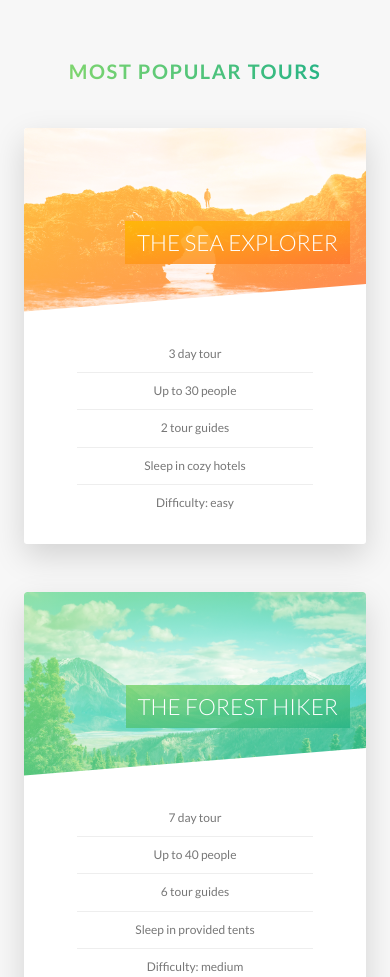
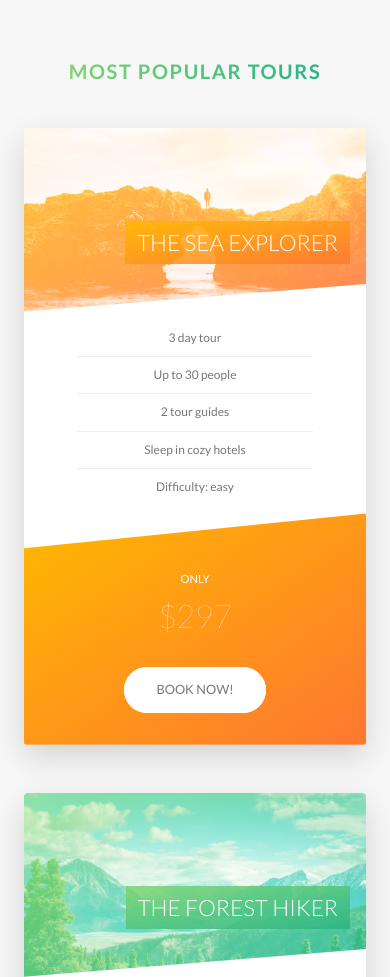
Before and after one commit to valerier2000/Natours, a website: page index.html in a window 390 px wide. Shown: the part 2523-3500 px from the top of the page. Drawn offline with Linux system fonts and the light colour scheme.

Commit message:
Writing Media Queries for Tours Section

```diff
--- a/sass/components/_card.scss
+++ b/sass/components/_card.scss
@@ -179,4 +179,49 @@
     font-size: 6rem;
     font-weight: 100;
   }
+
+  @include respond(tab-port) {
+    height: auto;
+    border-radius: 3px;
+    background-color: $color-white;
+    box-shadow: 0 1.5rem 4rem rgba($color-black, 0.15);
+
+    &__side {
+      height: auto;
+      position: relative;
+      box-shadow: none;
+
+      &--back {
+        transform: rotateY(0);
+        clip-path: polygon(0 15%, 100% 0, 100% 100%, 0 100%);
+      }
+    }
+
+    &:hover &__side--front {
+      transform: rotateY(0);
+    }
+
+    // FRONT SIDE STYLING
+    &__details {
+      padding: 1rem 3rem;
+    }
+
+    // BACK SIDE STYLING
+    &__cta {
+      position: relative;
+      top: 0;
+      left: 0;
+      transform: translate(0);
+      width: 100%;
+      padding: 7rem 4rem 4rem 4rem;
+    }
+
+    &__price-box {
+      margin-bottom: 3rem;
+    }
+
+    &__price-value {
+      font-size: 4rem;
+    }
+  }
 }
```
Also changed, not shown: css/style.css, 1 other file.
